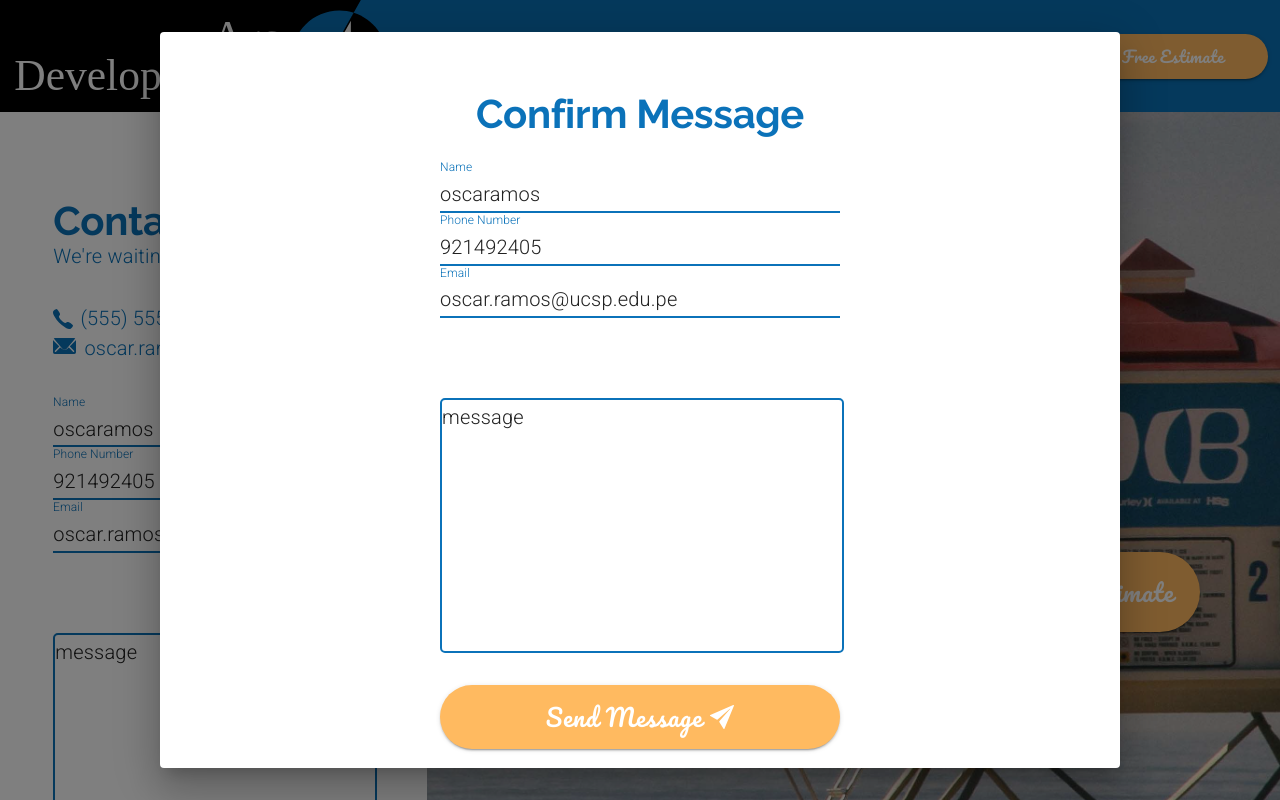
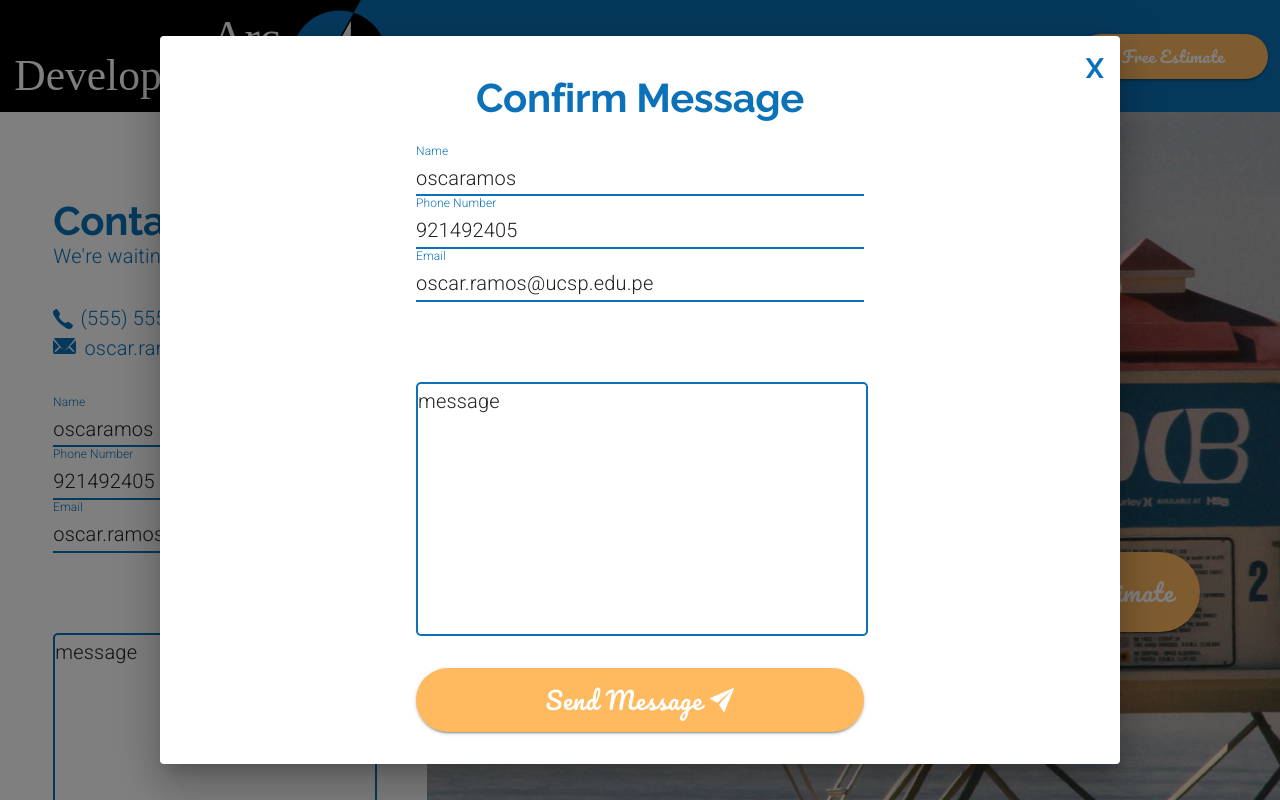
Before and after one commit to oscaramos/arc-development, a React (Create React App) app: page /contact in a window 1280 px wide. Shown: the top 800 px of the page. Built offline with nearby package versions, Linux system fonts and the light colour scheme.

Commit message:
feat: Add exit button on dialog

```diff
--- a/src/pages/Contact.js
+++ b/src/pages/Contact.js
@@ -250,10 +250,17 @@ function Contact() {
         open={dialogOpen}
         onClose={() => setDialogOpen(false)}
         maxWidth={matchesSM? 'xs': matchesMD ? 'sm' : 'md'}
+        style={{ zIndex: 1302 }}
         fullWidth
-        style={{ zIndex: 1302 }}
       >
-        <DialogContent>
+        <DialogContent style={{ padding: 0 }}>
+          <Grid container justify='flex-end' style={{ position: 'absolute', padding: '1em' }}>
+            <Grid item>
+              <Typography variant='h4' style={{ cursor: 'pointer' }} onClick={() => setDialogOpen(false)}>
+                X
+              </Typography>
+            </Grid>
+          </Grid>
           <Grid container direction='column' style={{ padding: matchesSM? '1em 1em' : matchesSM? '1em 3em': matchesMD ? '2em 5em' : '2em 16em' }}>
             <Grid item style={{ marginBottom: '1em' }}>
               <Typography variant='h2' align='center'>
```
